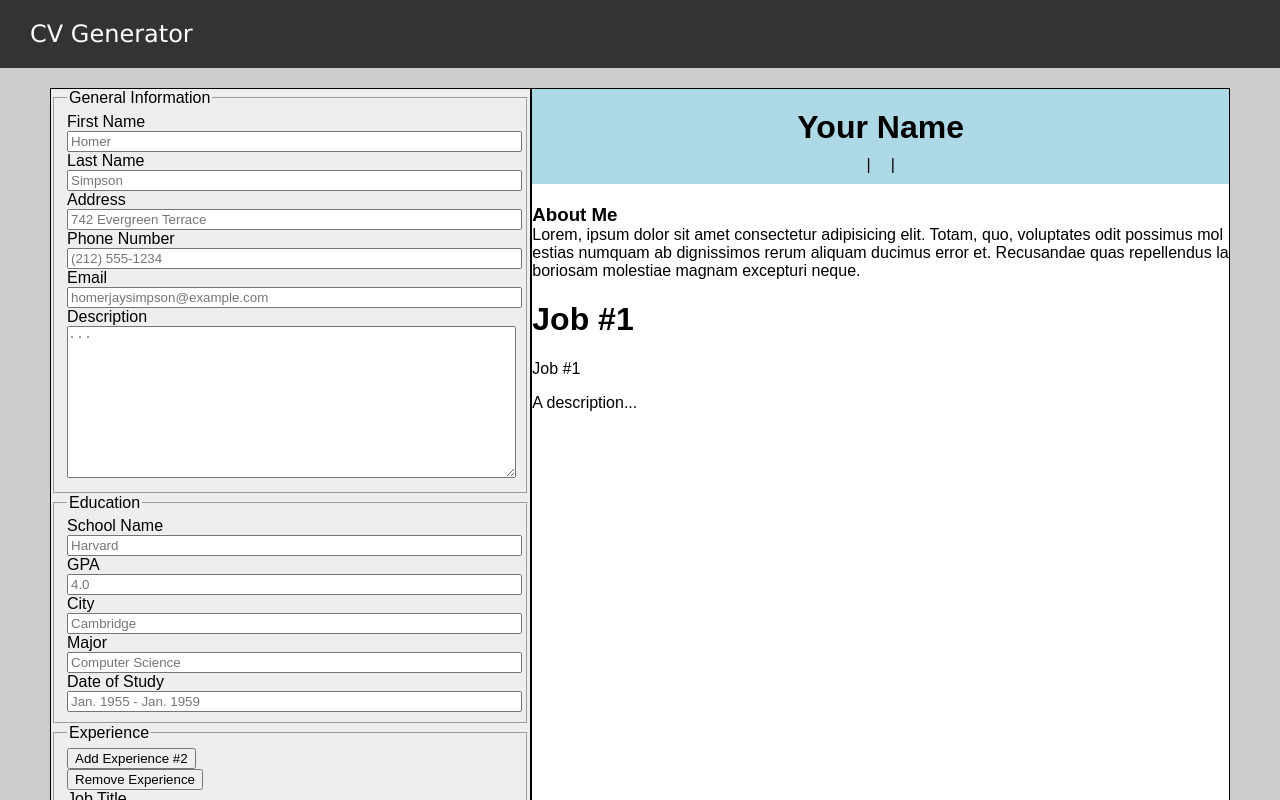
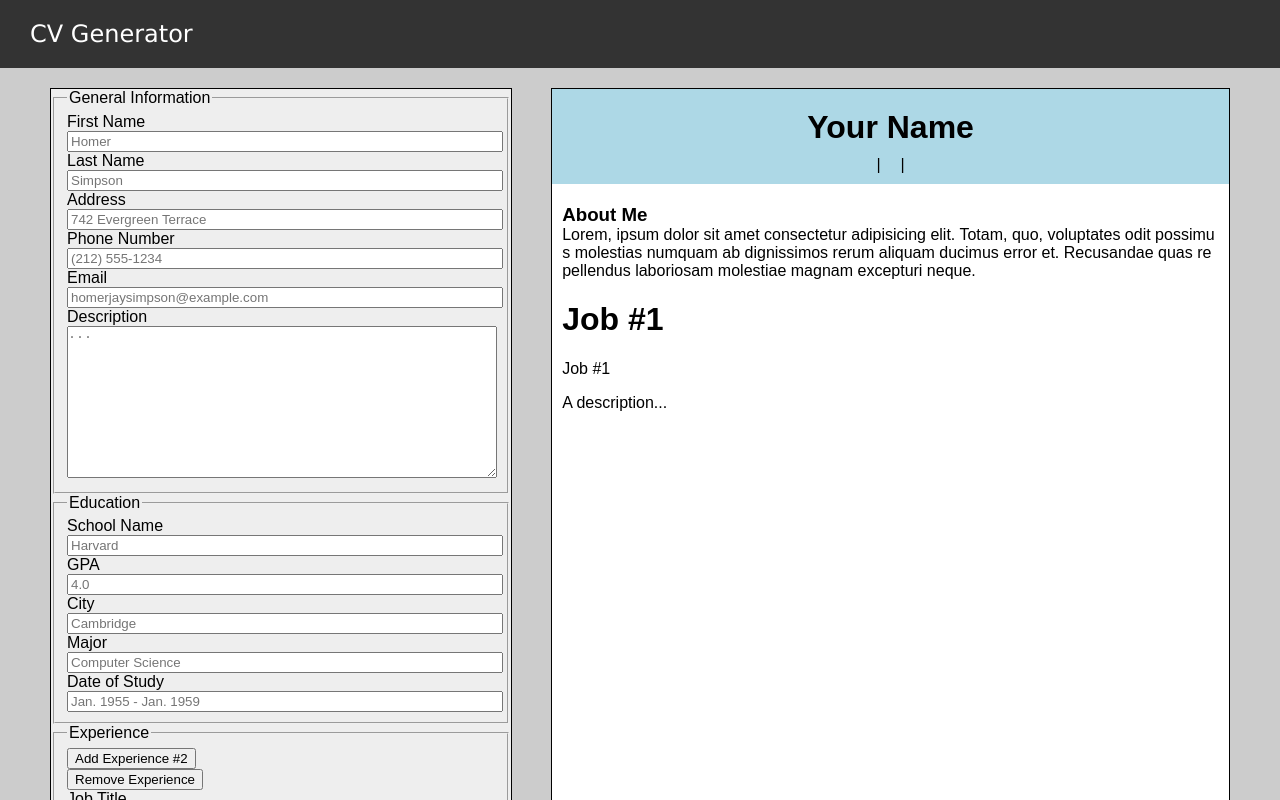
Before and after one commit to joshkat/CV-Generator, a React (Vite) app: page / in a window 1280 px wide. Built offline with nearby package versions, Linux system fonts and the light colour scheme.

Commit message:
altered spacing main component

```diff
--- a/src/components/MainSection.jsx
+++ b/src/components/MainSection.jsx
@@ -57,11 +57,14 @@ export default function MainSection() {
           />
         </fieldset>
       </form>
+      <div className="divider"></div>
       <div className="cv-display">
         {/* The cv-views are added within their respective input components */}
         <GeneralInfoPreview generalInfoObj={generalInfo} />
-        <EducationPreview education={education} />
-        <ExperiencePreview experienceArray={expArray} />
+        <div className="cv-main">
+          <EducationPreview education={education} />
+          <ExperiencePreview experienceArray={expArray} />
+        </div>
       </div>
     </>
   );
--- a/src/styles/GeneralInfoPreview.css
+++ b/src/styles/GeneralInfoPreview.css
@@ -11,6 +11,8 @@
 
 .header-about-wrapper {
   min-height: 76px;
+  padding-left: 10px;
+  padding-right: 10px;
 }
 
 .header-about-title {
--- a/src/styles/main.css
+++ b/src/styles/main.css
@@ -3,7 +3,14 @@ body {
   margin: 0;
   padding: 0;
   height: 100%;
-  overflow: hidden;
+  overflow: auto;
+  background-color: #cccccc;
+  scrollbar-width: none; /* Hide scrollbar on Firefox */
+  -ms-overflow-style: none; /* Hide scrollbar on Internet Explorer and Edge */
+}
+
+body::-webkit-scrollbar {
+  display: none; /* Hide scrollbar in Chrome */
 }
 
 #root {
@@ -11,7 +18,6 @@ body {
   flex-direction: column;
   font-family: Arial, Helvetica, sans-serif;
   height: 100%;
-  background-color: #cccccc;
 }
 
 header {
```
